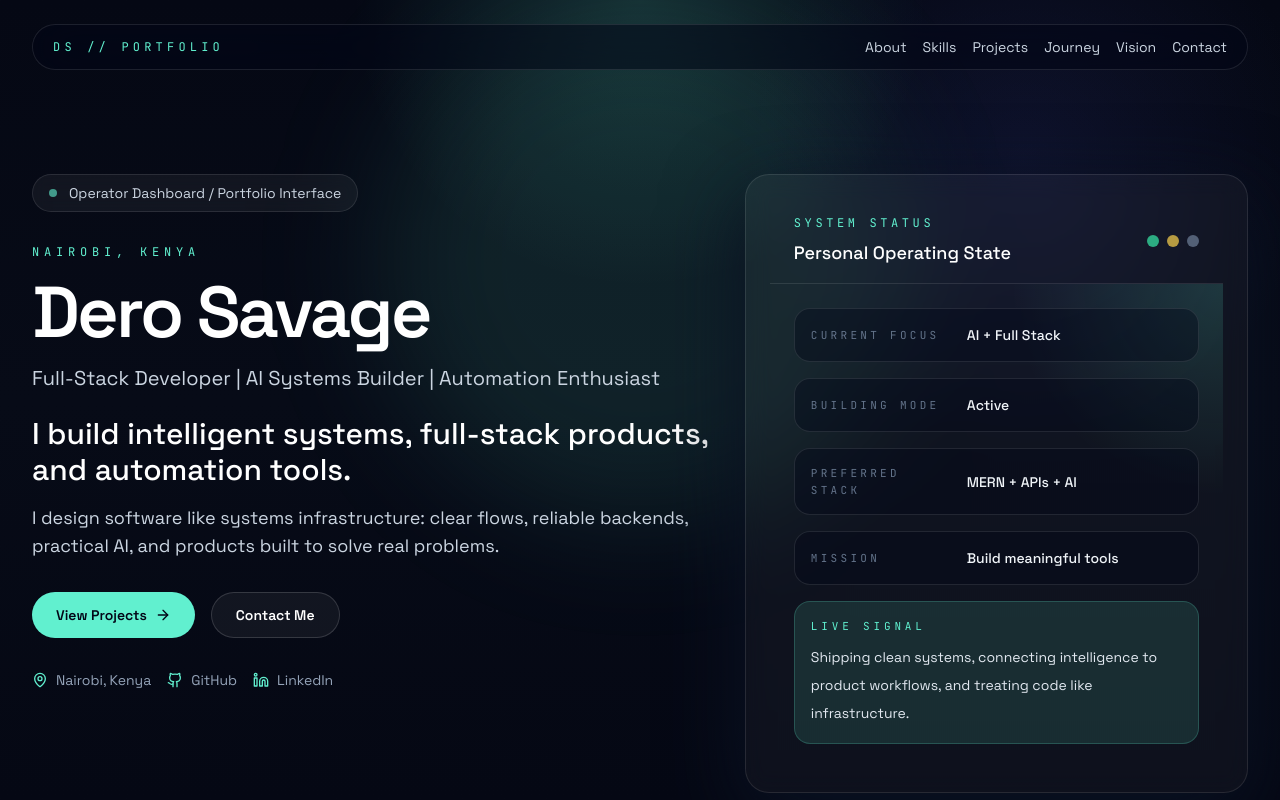
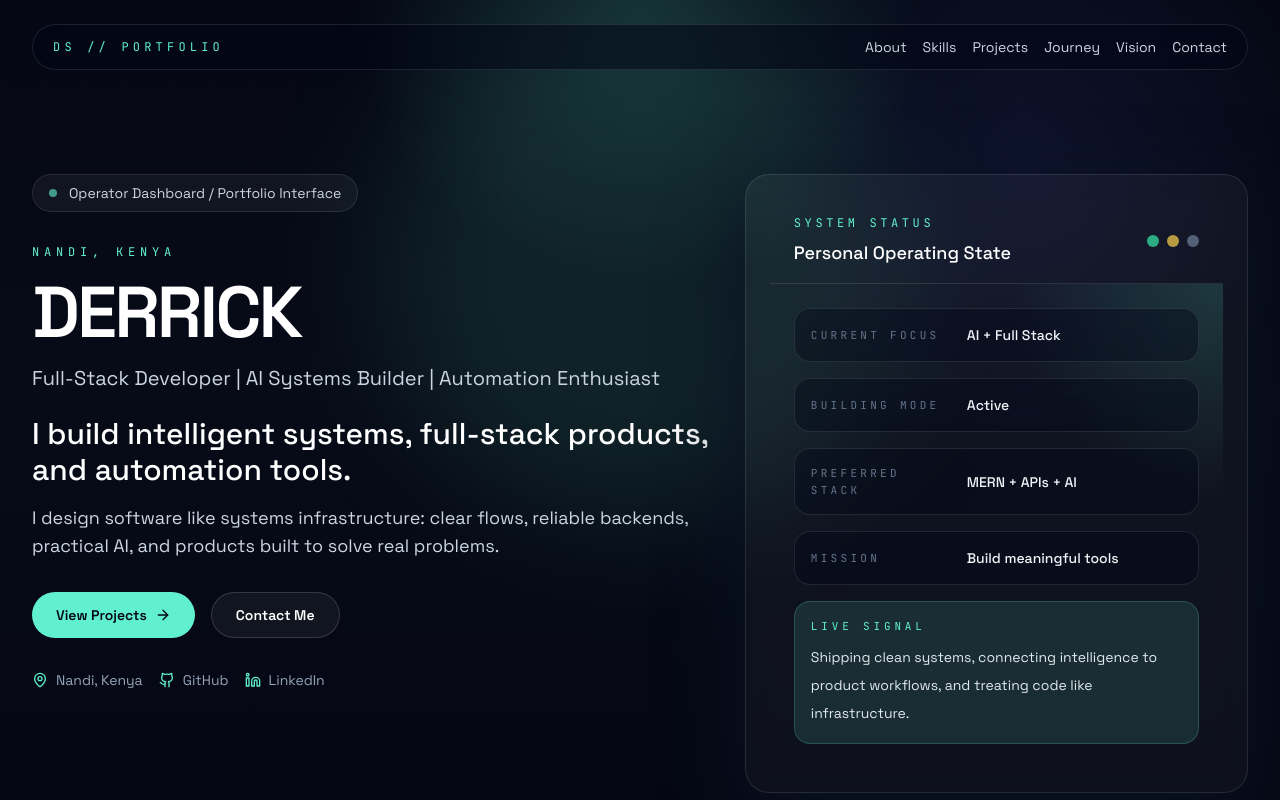
Before and after one commit to derosavage/neo-portfolio, a Next.js app: page / in a window 1280 px wide. Shown: the top 800 px of the page. Built offline with nearby package versions, Linux system fonts and the light colour scheme.

Commit message:
feat: initial portfolio site with updated URLs and Pages deployment

```diff
--- a/data/site.ts
+++ b/data/site.ts
@@ -19,8 +19,8 @@ export type JourneyStep = {
 };
 
 export const siteConfig = {
-  name: "Dero Savage",
-  location: "Nairobi, Kenya",
+  name: "DERRICK",
+  location: "Nandi, Kenya",
   role: "Full-Stack Developer | AI Systems Builder | Automation Enthusiast",
   tagline: "I build intelligent systems, full-stack products, and automation tools.",
   intro:
@@ -29,9 +29,9 @@ export const siteConfig = {
     "My work sits at the intersection of backend engineering, AI integration, and product thinking. I enjoy turning complex workflows into usable systems, whether that means building APIs, orchestrating agents, shaping data layers, or connecting automation into everyday products.",
   vision:
     "I want to build scalable systems, intelligent products, and useful tools that create real leverage. Long term, I am focused on technology that compounds: better infrastructure, smarter automation, and financially empowering products built with discipline.",
-  email: "derosavage@example.com",
-  github: "https://github.com/your-username",
-  linkedin: "https://linkedin.com/in/your-linkedin",
+  email: "derosavage3045@gmail.com",
+  github: "https://github.com/derosavage",
+  linkedin: "https://linkedin.com/in/derosavage",
   cta: {
     projects: "#projects",
     contact: "#contact",
@@ -75,8 +75,8 @@ export const siteConfig = {
         "Admin-facing dashboards and operational workflows",
         "Backend endpoints designed for reliability and speed",
       ],
-      github: "https://github.com/your-username/hotel-management-system",
-      demo: "https://example.com/hotel-management-system",
+      github: "https://github.com/derosavage/hotel-management-system",
+      demo: "https://derosavage.github.io/hotel-management-system",
     },
     {
       title: "AI Agent / OpenClaw Setup",
@@ -88,8 +88,8 @@ export const siteConfig = {
         "Connected tools and prompts into usable agent pipelines",
         "Focused on operator experience, not just model output",
       ],
-      github: "https://github.com/your-username/openclaw-setup",
-      demo: "https://example.com/openclaw-setup",
+      github: "https://github.com/derosavage/openclaw-setup",
+      demo: "https://derosavage.github.io/openclaw-setup",
     },
     {
       title: "Rise & Fall Trading Bot",
@@ -101,8 +101,8 @@ export const siteConfig = {
         "Connected external data and action pipelines",
         "Prioritized observability and repeatable logic",
       ],
-      github: "https://github.com/your-username/rise-fall-bot",
-      demo: "https://example.com/rise-fall-bot",
+      github: "https://github.com/derosavage/Deriv-Rise-Fall-Bot",
+      demo: "https://derosavage.github.io/Deriv-Rise-Fall-Bot",
     },
     {
       title: "Smart Inventory / Backend System",
@@ -114,8 +114,8 @@ export const siteConfig = {
         "Supported extensible APIs for future integrations",
         "Balanced product needs with maintainable backend structure",
       ],
-      github: "https://github.com/your-username/smart-inventory-system",
-      demo: "https://example.com/smart-inventory-system",
+      github: "https://github.com/derosavage/Smart-inventory-2",
+      demo: "https://derosavage.github.io/Smart-inventory-2",
     },
   ] as Project[],
   journey: [
--- a/next.config.ts
+++ b/next.config.ts
@@ -1,9 +1,11 @@
+import path from "path";
 import type { NextConfig } from "next";
 
 const nextConfig: NextConfig = {
   output: "export",
   reactStrictMode: true,
   trailingSlash: true,
+  outputFileTracingRoot: path.join(__dirname),
 };
 
 export default nextConfig;
```
